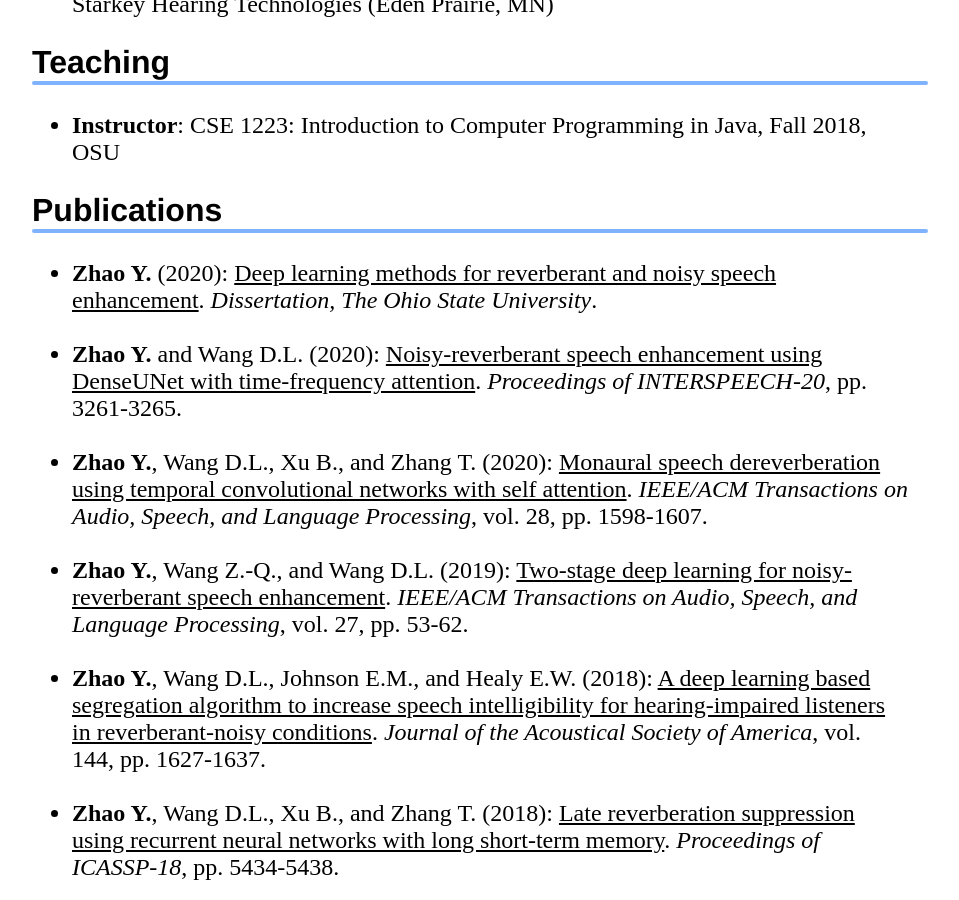
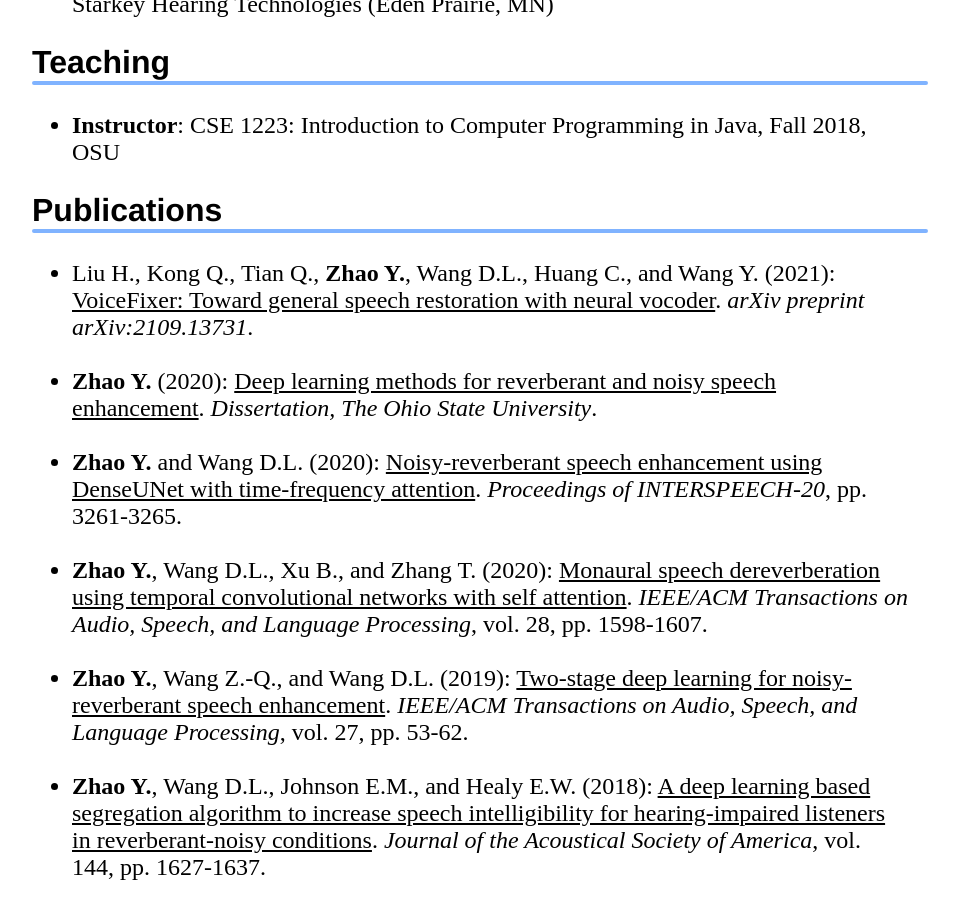
Before and after one commit to cliffzhao/cliffzhao.github.io, a Jekyll site: the page built from index.html, in a window 1280 px wide and 900 px high, scrolled down 1102 px. Shown: the whole window, without its empty margins (160-1119 px from the left). Built offline with Jekyll 4.4.1, drawn with Linux system fonts in a browser that asks for light colours; a style sheet for code colours, icons or effects is not loaded.

Commit message:
Updata arxiv paper

```diff
--- a/index.html
+++ b/index.html
@@ -69,6 +69,12 @@ title: Yan Zhao
 
     <h2>Publications</h2>
     <ul>
+
+	  <li> Liu H., Kong Q., Tian Q., <strong>Zhao Y.</strong>, Wang D.L., Huang C., and Wang Y. (2021): <a href="https://arxiv.org/pdf/2109.13731.pdf" target="_blank"><U>VoiceFixer: Toward general speech restoration with neural vocoder</U></a>.
+		  <cite>arXiv preprint arXiv:2109.13731</cite>.
+	  <br>
+	  <br>
+	  </li>
 
 	  <li>
       <strong>Zhao Y.</strong> (2020):
```
